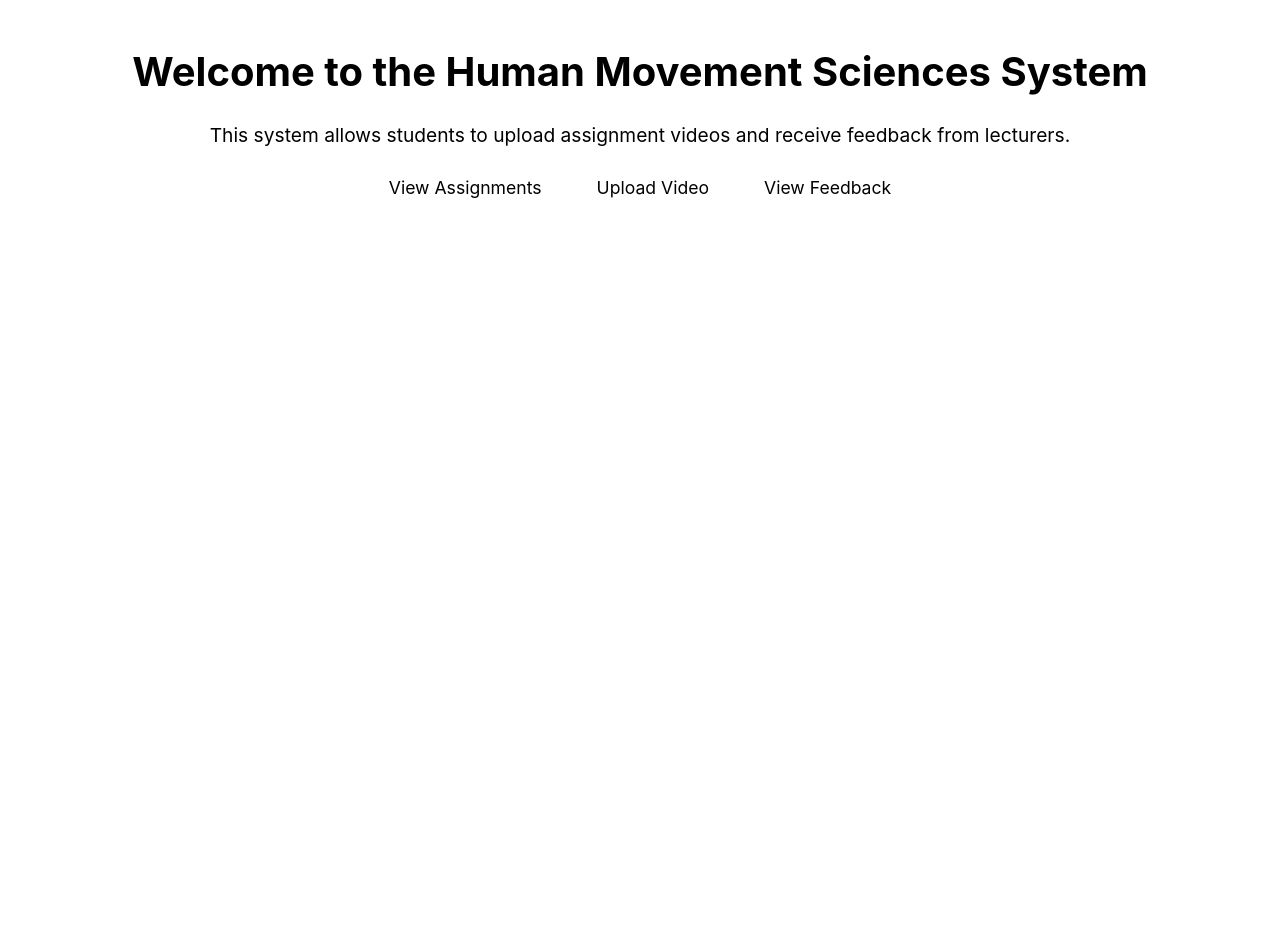
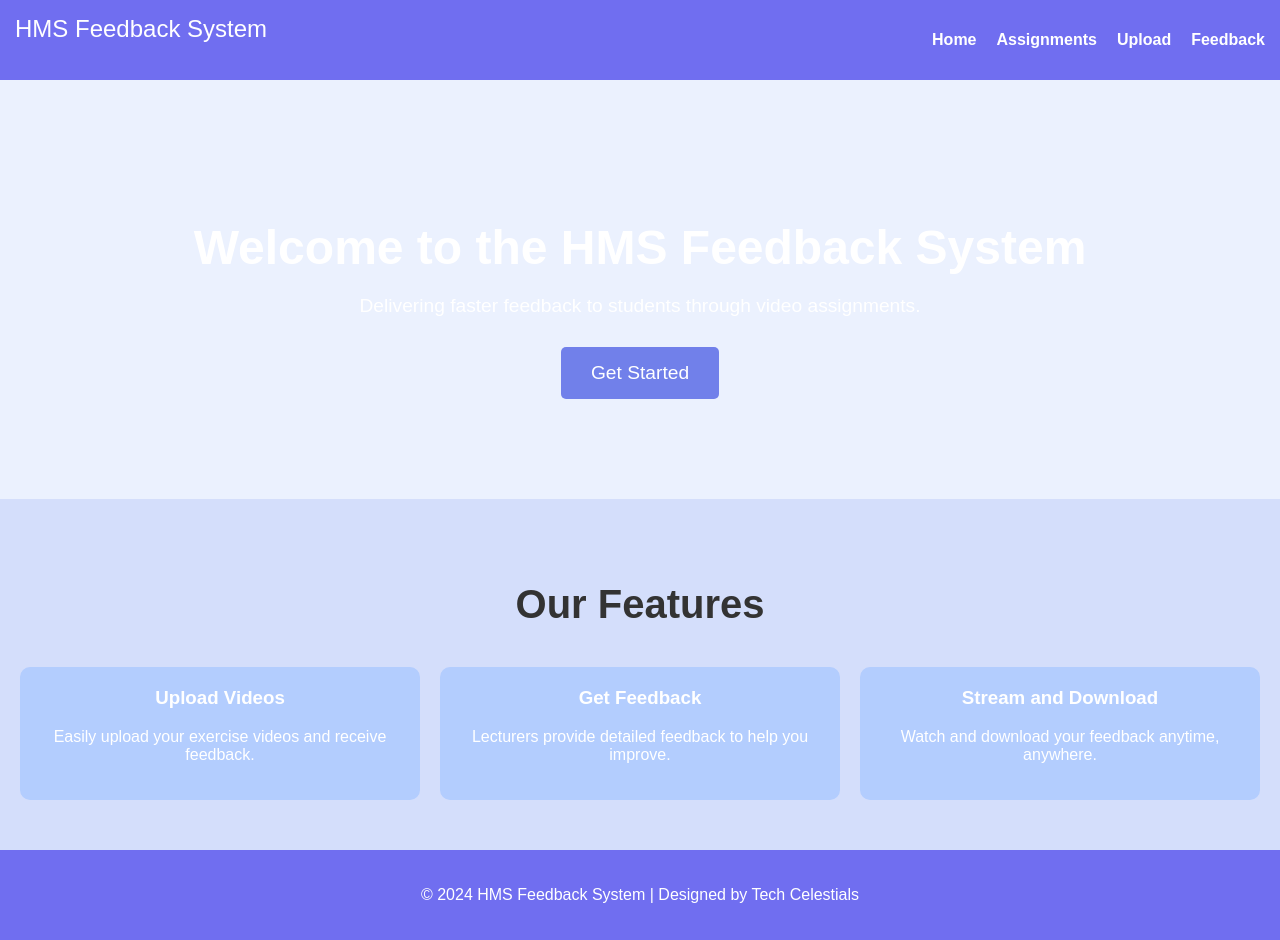
Before and after one commit to nkambenhle/Tech_Celestials, a React (Create React App) app in the folder hmsfrontend/: page / in a window 1280 px wide. Before the commit the page ends 840 px from the top, so only its background shows below. Built offline with nearby package versions, Linux system fonts and the light colour scheme.

Commit message:
Home now has color and sections

```diff
--- a/hmsfrontend/src/App.js
+++ b/hmsfrontend/src/App.js
@@ -5,7 +5,7 @@ import AssignmentsPage from './pages/AssignmentsPage';
 import UploadPage from './pages/UploadPage';
 import FeedbackPage from './pages/FeedbackPage';
 
-function App() {
+const App = () => {
   return (
     <Router>
       <Routes>
@@ -16,6 +16,6 @@ function App() {
       </Routes>
     </Router>
   );
-}
+};
 
 export default App;
--- a/hmsfrontend/src/pages/AssignmentsPage.js
+++ b/hmsfrontend/src/pages/AssignmentsPage.js
@@ -1,12 +1,12 @@
 import React from 'react';
 
-function AssignmentsPage() {
-  return (
+const AssignmentsPage = () => {
+    return (
     <div>
       <h1>Assignments Page</h1>
       <p>This is the page where assignments will be listed.</p>
     </div>
   );
-}
+};
 
 export default AssignmentsPage;
--- a/hmsfrontend/src/pages/FeedbackPage.js
+++ b/hmsfrontend/src/pages/FeedbackPage.js
@@ -1,12 +1,12 @@
 import React from 'react';
 
-function FeedbackPage() {
-  return (
-    <div>
-      <h1>Feedback Page</h1>
-      <p>This is the page where feedback on videos will be provided.</p>
-    </div>
+const FeedbackPage = () => {
+    return (
+        <div>
+        <h1>Feedback Page</h1>
+        <p>This is the page where feedback on videos will be provided.</p>
+        </div>
   );
-}
+};
 
 export default FeedbackPage;
--- a/hmsfrontend/src/pages/HomePage.css
+++ b/hmsfrontend/src/pages/HomePage.css
@@ -1,37 +1,115 @@
-.home-container {
-    text-align: center;
-    padding: 20px;
-    background-color: var(--alice-blue);
-    color: var(--medium-slate-blue);
-    min-height: 100vh;
+/* Color Palette */
+:root {
+    --medium-slate-blue: #706EF0ff;
+    --lavender-web: #D4DEFBff;
+    --jordy-blue: #B3CDFEff;
+    --alice-blue: #EBF1FEff;
+    --glaucous: #7180EAff;
   }
 
-h1 {
-    color: var(--glaucous);
-    font-size: 2.5rem;
+  body {
+    margin: 0;
+    font-family: 'Arial', sans-serif;
+    background-color: var(--alice-blue);
+    color: #333;
   }
 
-p {
-    font-size: 1.2rem;
+  .navbar {
+    background-color: var(--medium-slate-blue);
+    display: flex;
+    justify-content: space-between;
+    padding: 15px;
+    color: white;
+  }
+
+  .navbar-logo {
+    font-size: 1.5em;
+  }
+
+  .navbar-links {
+    list-style-type: none;
+    display: flex;
+    gap: 20px;
+  }
+
+  .navbar-links li a {
+    color: white;
+    text-decoration: none;
+    font-weight: bold;
+  }
+
+  .navbar-links li a:hover {
+    text-decoration: underline;
+  }
+
+  /* Hero Section */
+  .hero-section {
+    background: var(--gradient-top-right);
+    color: white;
+    padding: 100px 20px;
+    text-align: center;
+  }
+
+  .hero-content h1 {
+    font-size: 3em;
     margin-bottom: 20px;
   }
 
-.home-links {
-    display: flex;
-    justify-content: center;
-    gap: 15px;
+  .hero-content p {
+    font-size: 1.2em;
+    margin-bottom: 30px;
   }
 
-.home-button {
-    background-color: var(--medium-slate-blue);
-    color: var(--alice-blue);
-    padding: 10px 20px;
-    text-decoration: none;
+  .hero-button {
+    background-color: var(--glaucous);
+    color: white;
+    padding: 15px 30px;
+    border: none;
+    font-size: 1.2em;
+    cursor: pointer;
     border-radius: 5px;
-    font-size: 1.1rem;
-    transition: background-color 0.3s ease;
   }
 
-.home-button:hover {
-    background-color: var(--glaucous);
+  .hero-button:hover {
+    background-color: var(--medium-slate-blue);
   }
+
+  /* Features Section */
+  .features-section {
+    padding: 50px 20px;
+    background-color: var(--lavender-web);
+    text-align: center;
+  }
+
+  .features-content h2 {
+    font-size: 2.5em;
+    margin-bottom: 40px;
+  }
+
+  .features-grid {
+    display: grid;
+    grid-template-columns: repeat(3, 1fr);
+    gap: 20px;
+  }
+
+  .feature-item {
+    background-color: var(--jordy-blue);
+    padding: 20px;
+    border-radius: 10px;
+    color: white;
+  }
+
+  .feature-item h3 {
+    margin-top: 0;
+  }
+
+  /* Footer */
+  .footer {
+    background-color: var(--medium-slate-blue);
+    color: white;
+    text-align: center;
+    padding: 20px 0;
+    position: relative;
+    bottom: 0;
+    width: 100%;
+  }
--- a/hmsfrontend/src/pages/HomePage.js
+++ b/hmsfrontend/src/pages/HomePage.js
@@ -1,19 +1,58 @@
 import React from 'react';
-import { Link } from 'react-router-dom';
+import { Link } from 'react-router-dom'; // Import Link for navigation
 import './HomePage.css';
 
 const HomePage = () => {
-    return (
-        <div className="home-container">
-            <h1>Welcome to the Human Movement Sciences System</h1>
-            <p>This system allows students to upload assignment videos and receive feedback from lecturers.</p>
-            <div className="home-links">
-                <Link to="/assignments" className="home-button">View Assignments</Link>
-                <Link to="/upload" className="home-button">Upload Video</Link>
-                <Link to="/feedback" className="home-button">View Feedback</Link>
+  return (
+    <div className="homepage">
+      {/* Navbar */}
+      <nav className="navbar">
+        <div className="navbar-logo">HMS Feedback System</div>
+        <ul className="navbar-links">
+          <li><Link to="/">Home</Link></li>
+          <li><Link to="/assignments">Assignments</Link></li>
+          <li><Link to="/upload">Upload</Link></li>
+          <li><Link to="/feedback">Feedback</Link></li>
+        </ul>
+      </nav>
+
+      {/* Rest of the homepage */}
+      {/* Hero Section */}
+      <section className="hero-section">
+        <div className="hero-content">
+          <h1>Welcome to the HMS Feedback System</h1>
+          <p>Delivering faster feedback to students through video assignments.</p>
+          <button className="hero-button">Get Started</button>
+        </div>
+      </section>
+
+      {/* Features Section */}
+      <section className="features-section">
+        <div className="features-content">
+          <h2>Our Features</h2>
+          <div className="features-grid">
+            <div className="feature-item">
+              <h3>Upload Videos</h3>
+              <p>Easily upload your exercise videos and receive feedback.</p>
             </div>
+            <div className="feature-item">
+              <h3>Get Feedback</h3>
+              <p>Lecturers provide detailed feedback to help you improve.</p>
+            </div>
+            <div className="feature-item">
+              <h3>Stream and Download</h3>
+              <p>Watch and download your feedback anytime, anywhere.</p>
+            </div>
+          </div>
         </div>
-    );
-}
+      </section>
+
+      {/* Footer */}
+      <footer className="footer">
+        <p>&copy; 2024 HMS Feedback System | Designed by Tech Celestials</p>
+      </footer>
+    </div>
+  );
+};
 
 export default HomePage;
--- a/hmsfrontend/src/pages/UploadPage.js
+++ b/hmsfrontend/src/pages/UploadPage.js
@@ -1,12 +1,12 @@
 import React from 'react';
 
-function UploadPage() {
-  return (
-    <div>
-      <h1>Upload Page</h1>
-      <p>This is the page where students can upload their videos.</p>
-    </div>
+const UploadPage = () => {
+    return (
+        <div>
+        <h1>Upload Page</h1>
+        <p>This is the page where students can upload their videos.</p>
+        </div>
   );
-}
+};
 
 export default UploadPage;
```
Lines whose indentation alone changed are shown as unchanged.
